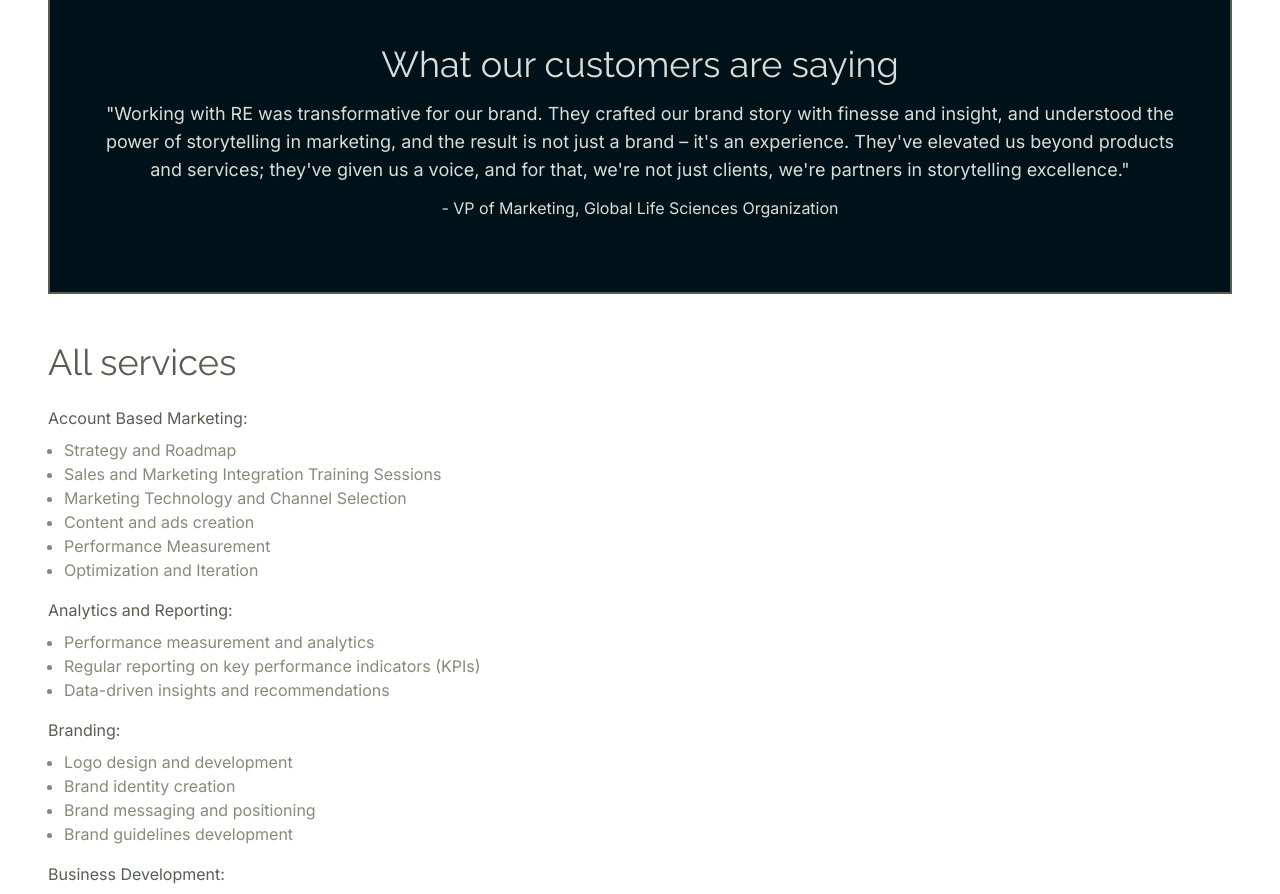
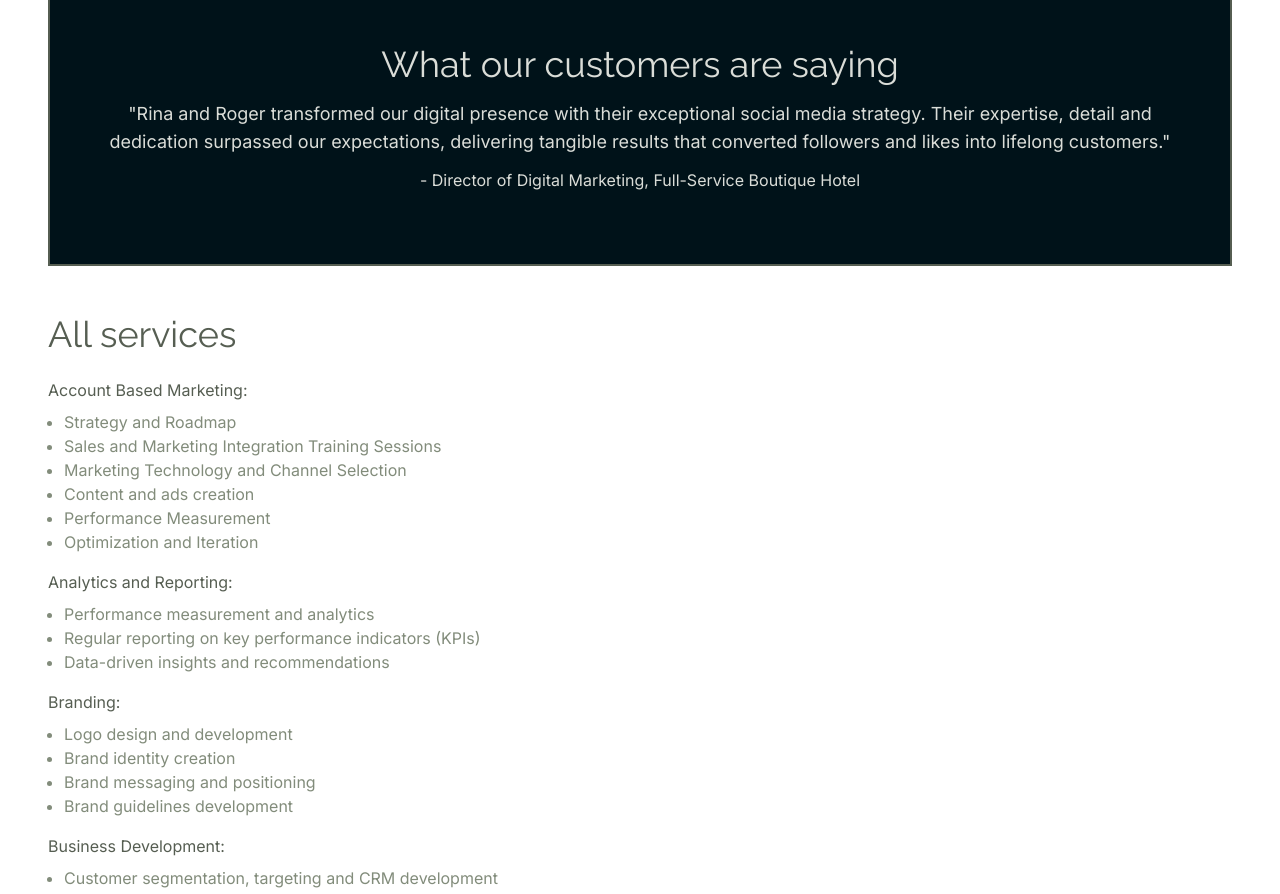
Before and after one commit to rogerkatona/re, a Next.js app: page /services in a window 1280 px wide. Shown: the part 1587-2481 px from the top of the page. Built offline with nearby package versions, Linux system fonts and the light colour scheme.

Commit message:
Minor edits

```diff
--- a/src/app/components/header.js
+++ b/src/app/components/header.js
@@ -16,8 +16,12 @@ export default function Header() {
     const {isShowing, toggle} = useModal();
 
     return (
-        <header className="bg-rich_black-500 sticky top-0 z-20 xl:px-12 px-6">
-            <div className="container mx-auto max-w-8xl flex justify-between items-center py-4">
+    <header className="bg-rich_black-500 sticky top-0 z-20 xl:px-12 px-6">
+            <div className="md:container md:mx-auto md:max-w-8xl md:flex md:justify-between md:items-center py-4">
+
+{/*      <header className="bg-rich_black-500 sticky top-0 z-20">
+            <div className="lg:flex lg:flex-row lg:justify-between lg:items-center lg:mx-auto lg:max-w-8xl py-6 xl:px-0 md:px-12 px-6">*/}
+
             <section>
                     <Link href='/'>
                         <div>
@@ -61,12 +65,12 @@ export default function Header() {
                             </svg>
                         </button>
                     </section>
-                    <section className={`${active ? '' : 'hidden'} lg:flex lg:flex-row lg:my-0 my-4`}>
+                    <section className={`${active ? '' : 'hidden'} lg:flex lg:flex-row lg:my-0 mt-6 `}>
                             <NavBar navItems={navItems}/>
                              <Link href=''>
                                  <button
                                      onClick={toggle}
-                                     className="bg-vanilla-200 hover:bg-vanilla-100 text-xs text-platinum hover:text-platinum-300 uppercase px-4 py-3 rounded-lg md:ml-3 md:mt-0 mt-6">
+                                     className="bg-vanilla-200 hover:bg-vanilla-100 text-xs text-platinum hover:text-platinum-300 uppercase px-4 py-3 rounded-lg md:ml-3 md:mt-0 mt-2">
                                      Contact us
                                  </button>
                             </Link>
--- a/src/app/components/hero_index.js
+++ b/src/app/components/hero_index.js
@@ -39,7 +39,7 @@ export default function HeroIndex({ children, home }) {
         */}
 
             <section className="bg-hero-index bg-cover md:bg-fixed bg-no-repeat md:bg-center">
-                <div className="flex lg:flex-row flex-col-reverse justify-center lg:items-center lg:mx-auto lg:max-w-8xl h-screen90vh md:px-0">
+                <div className="flex lg:flex-row flex-col-reverse justify-center lg:items-center lg:mx-auto lg:max-w-8xl h-screen90vh md:px-0 px-4">
                     <div className="text-center">
                         <div>
                             <div className="font-raleway font-bold lg:text-7xl text-5xl text-platinum-700 pb-4 ">Where Creativity Meets Conversion: Unleash the Power of Your Brand.</div>
--- a/src/app/data/quoteItems.js
+++ b/src/app/data/quoteItems.js
@@ -8,17 +8,17 @@ const quoteItems = [
     },
     {
         id:1,
-        text: "Roger Katona's comprehensive user experience audit uncovered significant issues that impacted our prospective customers trying to book our services online. An incredible discovery that increased our online bookings by 15%!",
-        author: "Dr. Kalpana Sundar",
-        title: 'Kalvera, Owner',
-        src: '/image/icon/quote-image.svg',
+        text: "Rina and Roger transformed our digital presence with their exceptional social media strategy. Their expertise, detail and  dedication surpassed our expectations, delivering tangible results that converted followers and likes into lifelong customers.",
+        author: "Director of Digital Marketing",
+        title: 'Full-Service Boutique Hotel',
+        src: '/image/quote-image.png',
     },
     {
         id:2,
         text: "Roger is without a doubt the best UX/UI person I have ever interacted with. He sees more than the pretty pictures and the UX concepts. He gets into the real business goals and routinely pulls out the simple straight forward solution that no one else saw. I have seen Roger unravel a mess that was handed to him and turn it into a gem that was the model for how to do things going forward. I tell people I want guys that are always leaning forward. Looking to do bigger, better, more. Roger is one of those guys.",
         author: "John McPeek",
         title: 'Sr Cloud Architect at Black Knight',
-        src: '/image/quote-image.svg',
+        src: '/image/quote-image.png',
     },
 ];
 
--- a/src/app/services/page.js
+++ b/src/app/services/page.js
@@ -23,7 +23,7 @@ export default function Services() {
             </section>
             <Service type="service"/>
             <GridMedia type="service"/>
-            <Quote id={0}/>
+            <Quote id={1}/>
             <section className="xl:px-12 px-6 pt-12">
                 <div className="container mx-auto max-w-8xl flex items-center">
                     <div className='font-raleway text-4xl text-platinum-200'>
```
